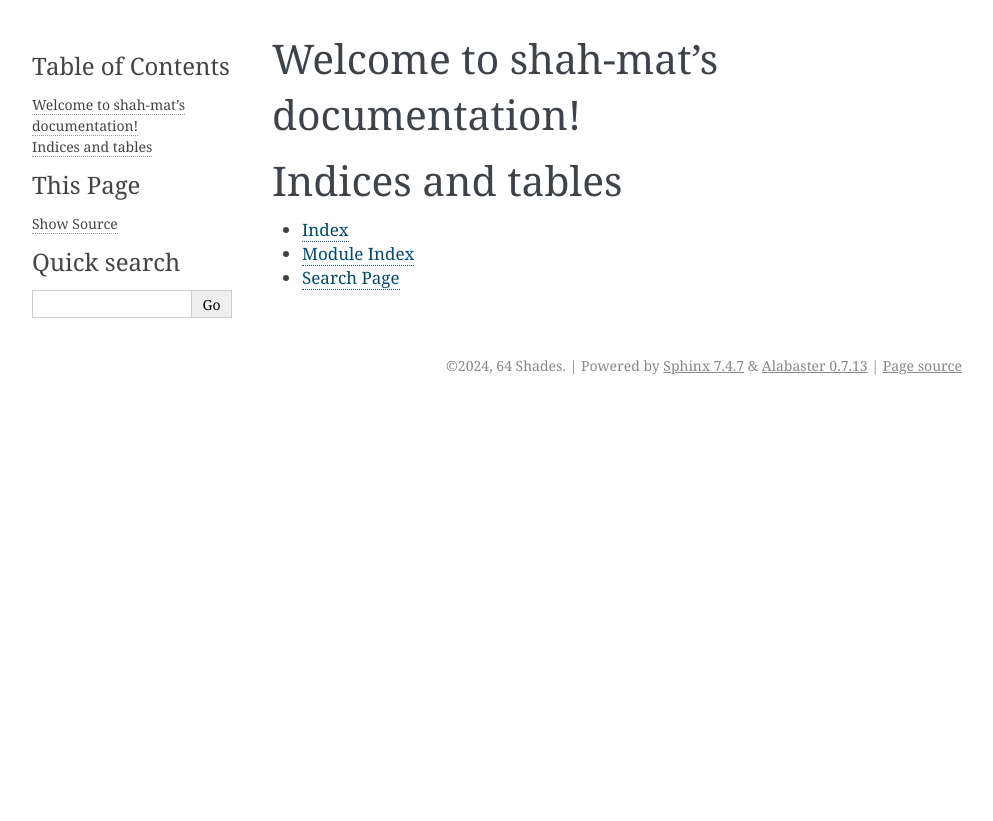
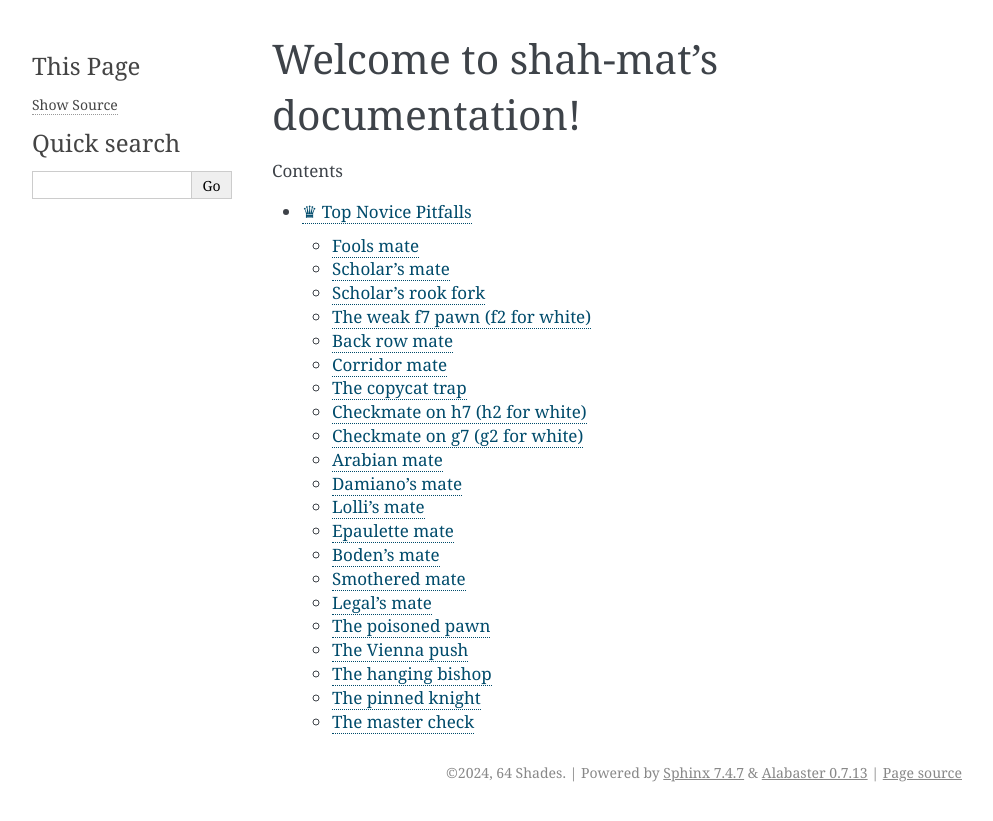
Before and after one commit to 64-shades/shah-mat, a Sphinx documentation site: the page built from doc/source/index.rst, in a window 1280 px wide. Shown: the top 821 px of the page, without its empty margins (148-1141 px from the left). Built offline with Sphinx 7.4.7, drawn with Linux system fonts in a browser that asks for light colours.

Commit message:
Add first page (#2)

```diff
--- a/doc/source/conf.py
+++ b/doc/source/conf.py
@@ -13,7 +13,7 @@ author = '64 Shades'
 # -- General configuration ---------------------------------------------------
 # https://www.sphinx-doc.org/en/master/usage/configuration.html#general-configuration
 
-extensions = []
+extensions = ["myst_parser"]
 
 templates_path = ['_templates']
 exclude_patterns = []
--- a/doc/source/index.rst
+++ b/doc/source/index.rst
@@ -7,14 +7,7 @@ Welcome to shah-mat's documentation!
 ====================================
 
 .. toctree::
+   :caption: Contents
    :maxdepth: 2
-   :caption: Contents:
 
-
-
-Indices and tables
-==================
-
-* :ref:`genindex`
-* :ref:`modindex`
-* :ref:`search`
+   top-novice-pitfalls.md
--- /dev/null
+++ b/doc/source/top-novice-pitfalls.md
@@ -0,0 +1,43 @@
+# ♛ Top Novice Pitfalls
+
+## Fools mate
+
+## Scholar's mate
+
+## Scholar's rook fork
+
+## The weak f7 pawn (f2 for white)
+
+## Back row mate
+
+## Corridor mate
+
+## The copycat trap
+
+## Checkmate on h7 (h2 for white)
+
+## Checkmate on g7 (g2 for white)
+
+## Arabian mate
+
+## Damiano's mate
+
+## Lolli's mate
+
+## Epaulette mate
+
+## Boden's mate
+
+## Smothered mate
+
+## Legal's mate
+
+## The poisoned pawn
+
+## The Vienna push
+
+## The hanging bishop
+
+## The pinned knight
+
+## The master check
```
Also changed, not shown: 2 other files.
